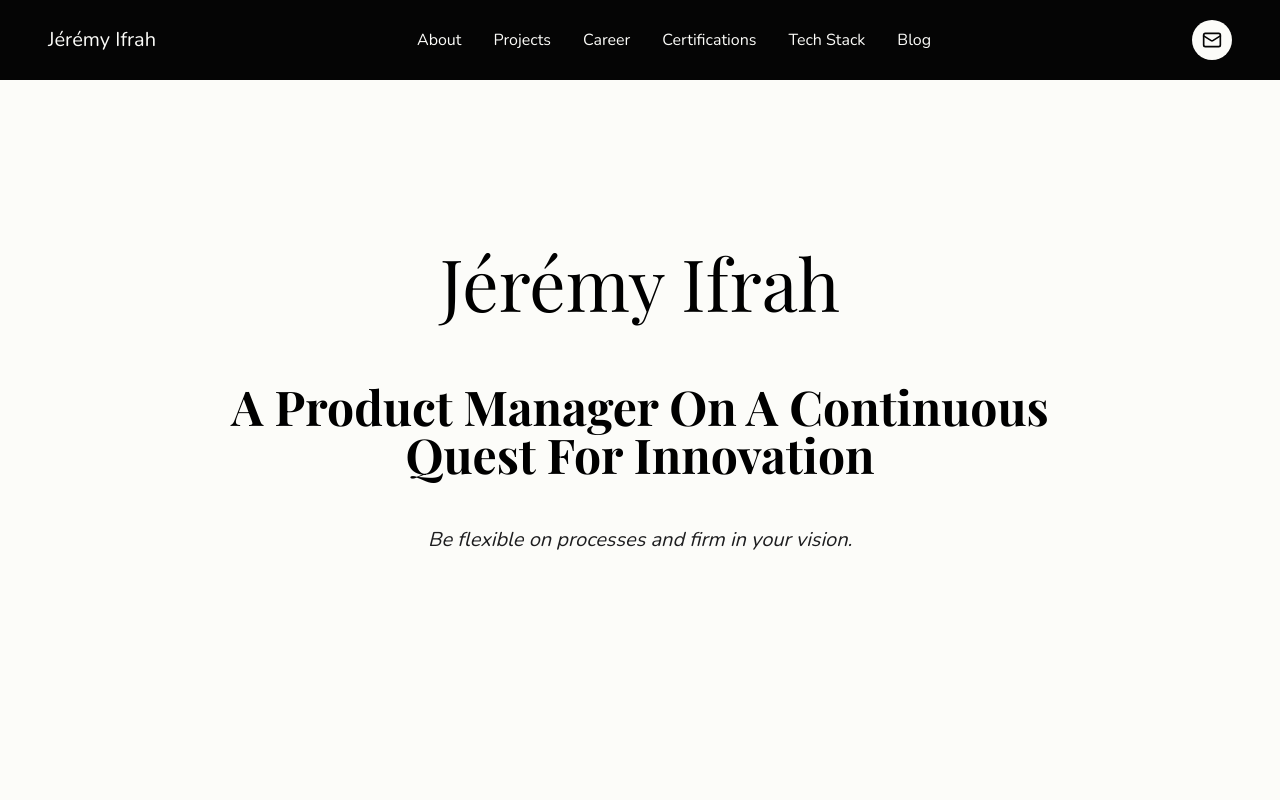
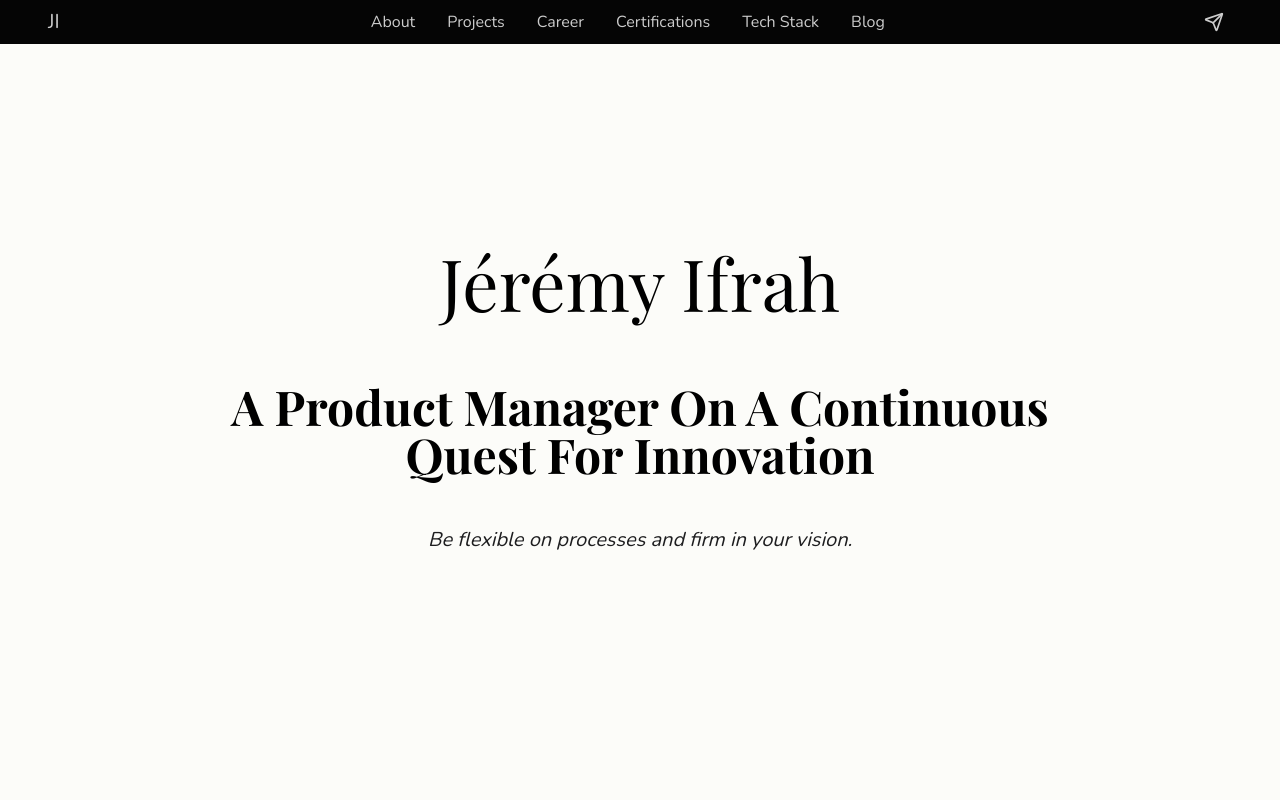
Before and after one commit to jifrah/portfolio, a React (Create React App) app: page / in a window 1280 px wide. Shown: the top 800 px of the page. Built offline with nearby package versions, Linux system fonts and the light colour scheme; no server answers.

Commit message:
header style

```diff
--- a/src/components/layout/Header.tsx
+++ b/src/components/layout/Header.tsx
@@ -1,5 +1,5 @@
 import React from 'react';
-import { Mail, Menu } from 'lucide-react';
+import { Send, Menu } from 'lucide-react';
 import { useScrollVisibility } from '../../hooks/useScrollVisibility';
 import { useSmoothScroll } from '../../hooks/useSmoothScroll';
 import { NAVIGATION_ITEMS } from '../../utils/constants';
@@ -20,12 +20,12 @@ export const Header: React.FC<HeaderProps> = ({ onMenuClick, onContactClick }) =
       }`}
     >
       <div className="px-6 md:px-12">
-        <div className="flex items-center justify-between h-16 md:h-20">
+        <div className="flex items-center justify-between h-12 md:h-11">
           <button
             onClick={() => scrollToSection('hero')}
-            className="text-[#FCFCF9] text-lg md:text-xl hover:text-[#F5F5F7] transition-colors font-nunito"
+            className="text-[#CCCCCC] text-lg md:text-xl hover:text-[#F5F5F7] transition-colors font-nunito"
           >
-            Jérémy Ifrah
+            JI
           </button>
 
           {/* Desktop Navigation */}
@@ -34,7 +34,7 @@ export const Header: React.FC<HeaderProps> = ({ onMenuClick, onContactClick }) =
               <button
                 key={item}
                 onClick={() => scrollToSection(item.toLowerCase().replace(' ', '-'))}
-                className="text-[#FCFCF9] hover:text-[#F5F5F7] transition-colors font-medium font-nunito"
+                className="text-[#CCCCCC] hover:text-[#FCFCF9] hover:underline transition-all font-medium font-nunito"
               >
                 {item}
               </button>
@@ -43,9 +43,9 @@ export const Header: React.FC<HeaderProps> = ({ onMenuClick, onContactClick }) =
 
           <button
             onClick={onContactClick}
-            className="hidden md:flex items-center justify-center w-10 h-10 rounded-full bg-[#FCFCF9] hover:bg-[#F5F5F7] transition-colors"
+            className="hidden md:flex items-center justify-center p-2 hover:bg-[#1D1D1F] rounded-lg transition-colors"
           >
-            <Mail className="w-5 h-5 text-[#050505]" />
+            <Send className="w-5 h-5 text-[#CCCCCC] hover:text-[#F5F5F7]" />
           </button>
 
           <button onClick={onMenuClick} className="md:hidden">
```
